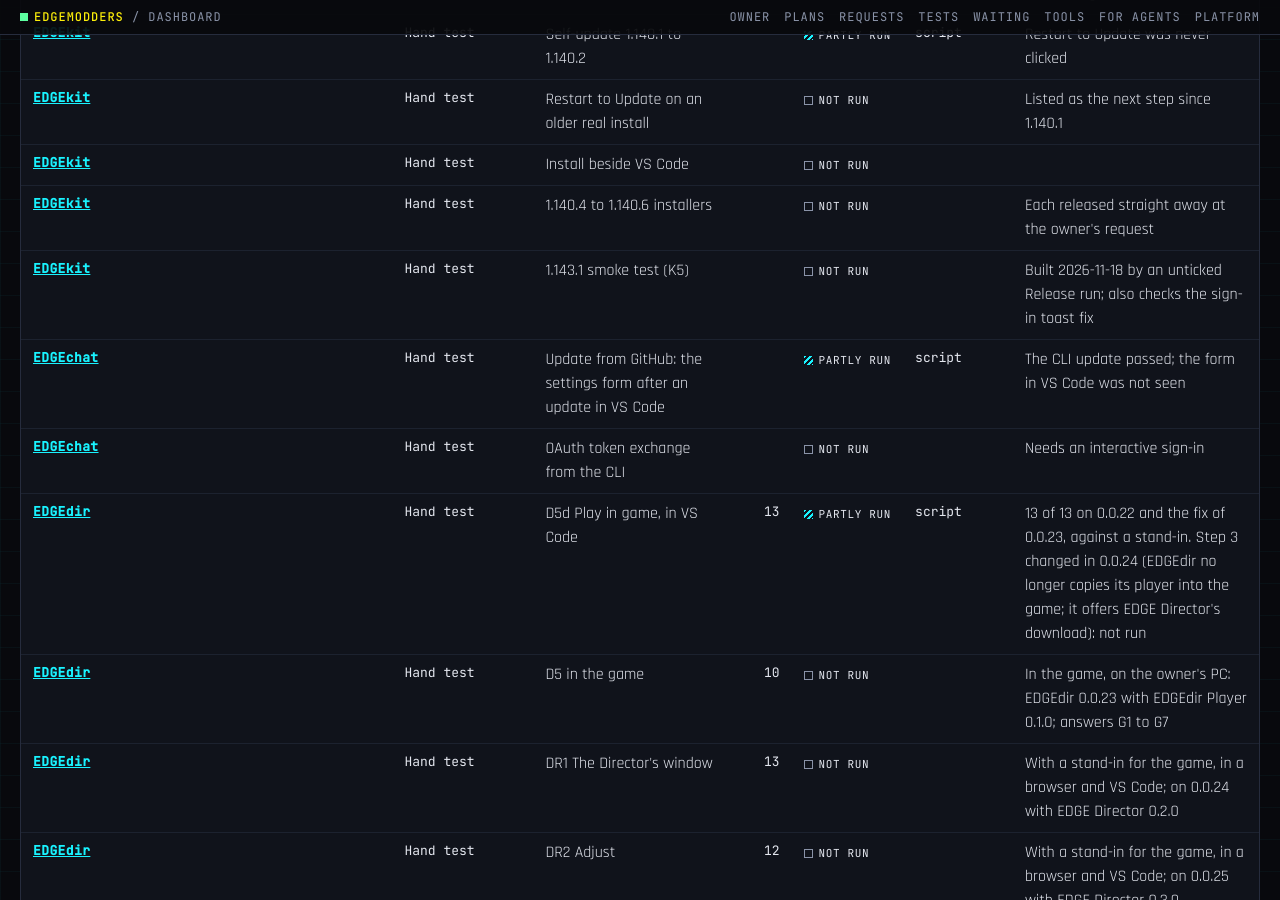
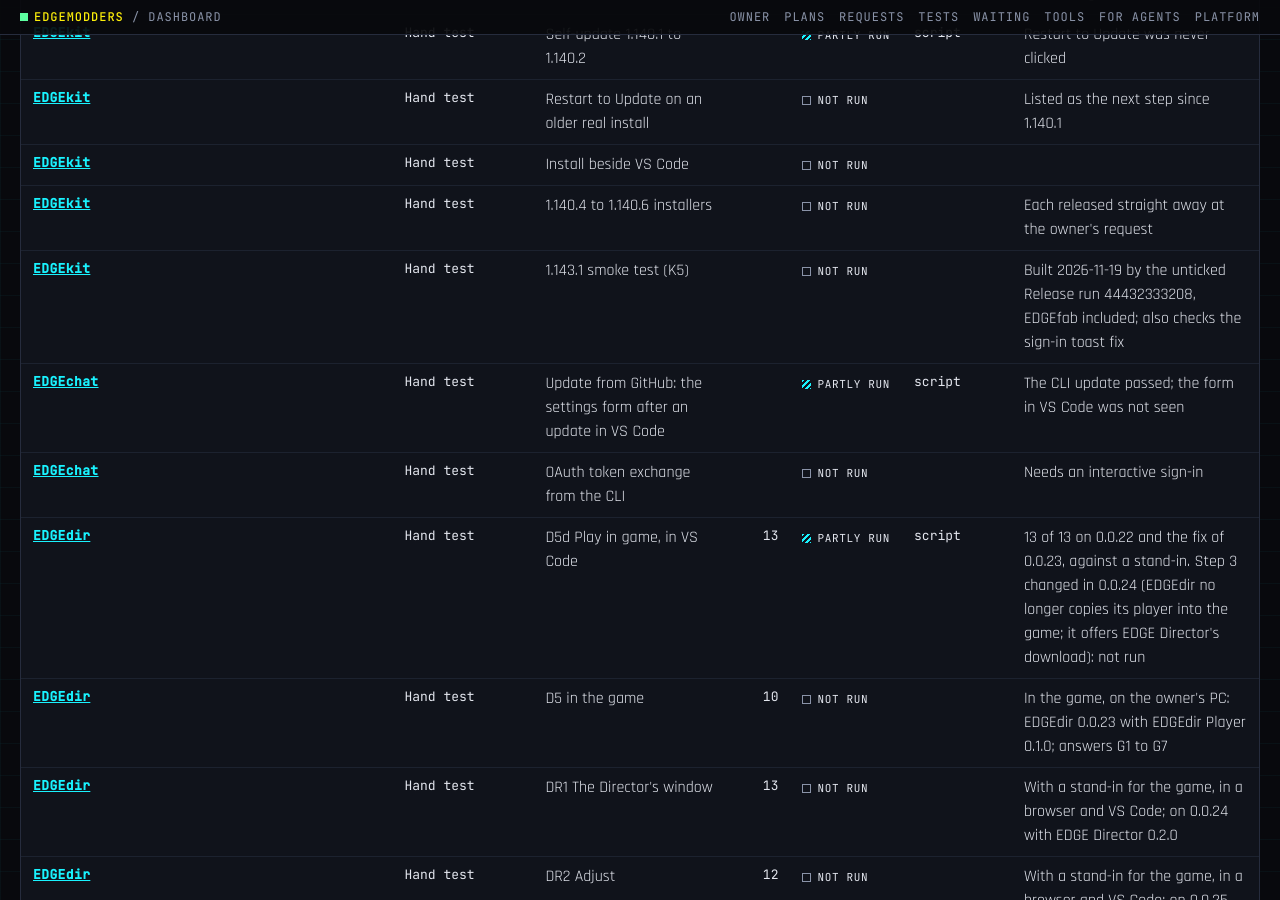
Before and after one commit to Edgemodders/EDGEweb, a Jekyll site: the page docs/dashboard.html, which Jekyll copies as it is, in a window 1280 px wide and 900 px high, scrolled down 10361 px. Built offline with Jekyll 4.4.1, drawn with Linux system fonts in a browser that asks for light colours; some of the changed text lies outside the part shown.

Commit message:
Dashboard: EDGEkit 1.143.1 with EDGEfab built, smoke test pending
Co-Authored-By: Claude Opus 5.5 <noreply@anthropic.com>

```diff
--- a/docs/assets/dashboard/status.js
+++ b/docs/assets/dashboard/status.js
@@ -2144,8 +2144,8 @@ window.EDGE_STATUS = {
    "nextRelease": {
     "version": "1.143.1",
     "needs": [
-     "The smoke test of the 1.143.1 build (CI run 44424459811, unticked): starts, opens a folder, the onboarding's GitHub sign-in with the toast fix, the built-in extensions, no Copilot or Microsoft sign-in, Claude Code's first-run install",
-     "EDGEfab joins it if 0.1.0 is on Open VSX by then"
+     "The smoke test of the 1.143.1 build (CI run 44432333208, unticked): starts, opens a folder, the onboarding's GitHub sign-in with the toast fix, the built-in extensions, no Copilot or Microsoft sign-in, Claude Code's first-run install",
+     "EDGEfab 0.1.0 built in, with REDcode 0.10.13, EDGEdeck 0.32.0, EDGEmat 0.3.3 and pack 0.7.0 (built, in the same smoke test)"
     ]
    },
    "handTests": [
@@ -2196,7 +2196,7 @@ window.EDGE_STATUS = {
      "steps": null,
      "status": "not run",
      "ranBy": null,
-     "note": "Built 2026-11-18 by an unticked Release run; also checks the sign-in toast fix"
+     "note": "Built 2026-11-19 by the unticked Release run 44432333208, EDGEfab included; also checks the sign-in toast fix"
     }
    ],
    "ownerSpotTests": [],
@@ -2222,14 +2222,14 @@ window.EDGE_STATUS = {
     "Click Restart to Update on an older install: the first real click",
     "Close EDGEkit #7 (EDGEquest), left to the owner",
     "Code signing: the owner leans to a commercial certificate in Edgemodders' name, which needs Edgemodders registered as a company (a GitHub organization is not enough); decide when it comes up",
-    "Run the 1.143.1 smoke test (download EDGEkitSetup from CI run 44424459811)"
+    "Run the 1.143.1 smoke test (download EDGEkitSetup from CI run 44432333208)"
    ],
    "risks": [
     "The installer is not signed, so Windows SmartScreen may warn",
     "Three releases in a row shipped with no installer hand test",
     "Upstream moves about weekly (1.147.0 on 2026-11-18); EDGEkit's move to 1.143.1 is built, not yet tested or released"
    ],
-   "checkedBy": "EDGEkit session, 2026-11-18"
+   "checkedBy": "EDGEkit session, 2026-11-19"
   },
   {
    "name": "EDGEchat",
--- a/docs/dashboard.html
+++ b/docs/dashboard.html
@@ -203,7 +203,7 @@ pre.how { background: #05060a; border: 1px solid var(--line); padding: 12px 14px
 </div>
 <div id="tip" role="tooltip"></div>
 
-<script src="assets/dashboard/status.js?v=57"></script>
+<script src="assets/dashboard/status.js?v=58"></script>
 <script>
 (function () {
   var S = window.EDGE_STATUS;
```
Lines whose indentation alone changed are shown as unchanged.
